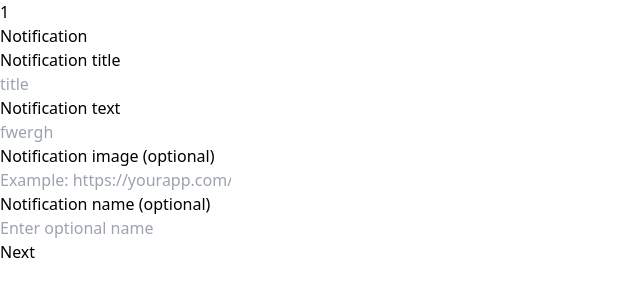
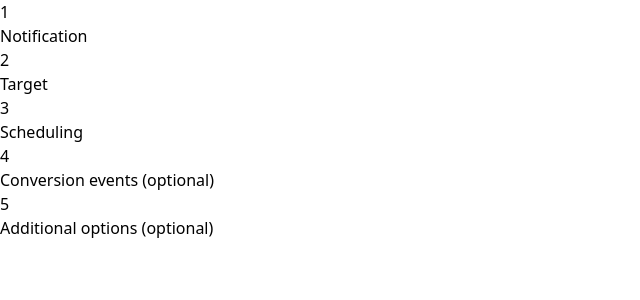
Before and after one commit to rishitsrivastava/learningReact, a React (Vite) app in the folder formHandling/: page / in a window 1280 px wide. Shown: the top 300 px of the page, without its empty margins (0-640 px from the left). Built offline with nearby package versions, Linux system fonts and the light colour scheme.

Commit message:
completed toggle dropdown and visible copied fields

```diff
--- a/formHandling/src/PageLayout.jsx
+++ b/formHandling/src/PageLayout.jsx
@@ -1,12 +1,20 @@
 import React from 'react'
 import Notification from './dropdowns/Notification'
+import Target from './dropdowns/Target'
+import Scheduling from './dropdowns/Scheduling'
+import ConversionEvents from './dropdowns/ConversionEvents'
+import AdditionalOptions from './dropdowns/AdditionalOptions'
 
 export default function PageLayout() {
   return (
-    <div className='bg-slate-200 h-screen p-9'>
-      <div className='bg-white h-full border rounded-lg overflow-y-hidden'>
+    <div className='bg-slate-100 h-screen p-9'>
+      <div className='bg-white h-full border rounded-lg shadow-xl overflow-y-auto'>
         <div className='mt-9'>
           <Notification />
+          <Target />
+          <Scheduling />
+          <ConversionEvents />
+          <AdditionalOptions />
         </div>
       </div>
     </div>
--- /dev/null
+++ b/formHandling/src/dropdowns/AdditionalOptions.jsx
@@ -0,0 +1,53 @@
+import React, { useState } from 'react'
+import PointNumber from '../components/PointNumber'
+import PointHeading from '../components/PointHeading'
+import LabelHeading from '../components/LabelHeading'
+import Button from '../components/Button'
+import Input from '../components/Input'
+
+export default function AdditionalOptions() {
+    const [dropdownVisible, setDropdownVisible] = useState(false);
+
+    const toggleDropdown = () => {
+      setDropdownVisible((prevState) => !prevState);
+    };
+
+
+  return (
+    <div className='flex flex-col ml-5 mb-5 mr-11'>
+        <div className='flex' onClick={toggleDropdown}>
+            <PointNumber number="5" />
+            <PointHeading className="" name="Additional options (optional)" />
+        </div>
+
+        {dropdownVisible && (
+        <div className='ml-11 mt-3'>
+            <div className='font-semibold mb-3'>All fields optional</div>
+
+            <LabelHeading label="Android Notification Channel" />
+            <Input />
+
+            <LabelHeading label="custom data" />
+            <Input placeholder="Key" />
+
+            <LabelHeading label="Sound" />
+            <div className='border-2 border-gray-400 w-[100px] pl-3'>
+                Disabled
+            </div>
+
+            <LabelHeading label="Expires " />
+            <div className='flex mb-3'>
+                <div className='border-2 mr-3 border-gray-400 w-[50px] pl-4'>
+                    4
+                </div>
+                <div className='border-2 border-gray-400 w-[100px] pl-4'>
+                    weeks
+                </div>
+            </div>
+
+            <Button />
+        </div>
+        )}
+    </div>
+  )
+}
--- /dev/null
+++ b/formHandling/src/dropdowns/ConversionEvents.jsx
@@ -0,0 +1,50 @@
+import React, { useState } from 'react';
+import PointNumber from '../components/PointNumber';
+import PointHeading from '../components/PointHeading';
+import LabelHeading from '../components/LabelHeading';
+import Button from '../components/Button';
+
+export default function ConversionEvents() {
+  const [dropdownVisible, setDropdownVisible] = useState(false);
+
+  const toggleDropdown = () => {
+    setDropdownVisible((prevState) => !prevState);
+  };
+
+  return (
+    <div className='flex flex-col ml-5 mb-5 mr-11'>
+      <div className='flex' onClick={toggleDropdown}> {/* Added onClick event to toggle dropdown visibility */}
+        <PointNumber number="4" />
+        <PointHeading className="" name="Conversion events (optional)" />
+      </div>
+
+      {/* Conditional rendering based on dropdown visibility */}
+      {dropdownVisible && (
+        <div className='ml-11 mt-3'>
+          <div className='flex p-2'>
+            <div className='mr-6'>
+              Sent
+            </div>
+            <div className='mr-6'>
+              Opened
+            </div>
+            <div className='border border-gray-400 pl-2 pr-2'>
+              <div className=''>
+                Select goal metric
+              </div>
+            </div>
+          </div>
+
+          <LabelHeading label="Analytics label " />
+          <div className='border border-gray-400 pl-2 w-[200px] mb-4'>
+            <div>
+              Add an analytics label
+            </div>
+          </div>
+
+          <Button />
+        </div>
+      )}
+    </div>
+  );
+}
--- a/formHandling/src/dropdowns/Notification.jsx
+++ b/formHandling/src/dropdowns/Notification.jsx
@@ -6,36 +6,24 @@ import Input from '../components/Input'
 import Button from '../components/Button'
 
 export default function Notification() {
-    const [formData, setFormData] = useState({
-        title: '',
-        text: '',
-        imageUrl: '',
-        name: '',
-      });
+    const [dropdownVisible, setDropdownVisible] = useState(false);
 
-    const handleChange = (e) => {
-        const { name, value } = e.target;
-        setFormData((prevData) => ({
-          ...prevData,
-          [name]: value,
-        }));
+    const toggleDropdown = () => {
+      setDropdownVisible((prevState) => !prevState);
     };
 
-    const handleForm = (e) => {
-        e.preventDefault();
-        alert("form submitted")
-        console.log(formData)
-    }
+
   return (
     <div className='flex flex-col ml-5 mr-11'>
-        <div className='flex mb-5'>
+        <div className='flex mb-5' onClick={toggleDropdown}>
             <PointNumber number="1" />
             <PointHeading className="" name="Notification" />
         </div>
 
+        {dropdownVisible && (
         <div className='ml-11'>
             <div className='flex flex-col'>
-                <form onSubmit={handleForm}>
+                <form>
                     <LabelHeading label="Notification title" />
                     <Input placeholder="title" />
                     <LabelHeading label="Notification text" />
@@ -48,6 +36,7 @@ export default function Notification() {
                 </form>
             </div>
         </div>
+        )}
     </div>
   )
 }
--- /dev/null
+++ b/formHandling/src/dropdowns/Scheduling.jsx
@@ -0,0 +1,37 @@
+import React, { useState } from 'react'
+import PointNumber from '../components/PointNumber'
+import PointHeading from '../components/PointHeading'
+import LabelHeading from '../components/LabelHeading'
+import Button from '../components/Button'
+
+export default function Scheduling() {
+    const [dropdownVisible, setDropdownVisible] = useState(false);
+
+    const toggleDropdown = () => {
+      setDropdownVisible((prevState) => !prevState);
+    };
+
+
+  return (
+    <div className='flex flex-col ml-5 mb-5 mr-11'>
+        <div className='flex' onClick={toggleDropdown}>
+            <PointNumber number="3" />
+            <PointHeading className="" name="Scheduling" />
+        </div>
+
+        {dropdownVisible && (
+        <div className='ml-11 mt-3'>
+            <div className='font-medium text-gray-600'>
+                Send to eligible users
+            </div>
+            <div className='border w-[180px] mt-2 mb-4'>
+                <div className='flex ml-3'>
+                    Now
+                </div>
+            </div>
+            <Button />
+        </div>
+        )}
+    </div>
+  )
+}
--- /dev/null
+++ b/formHandling/src/dropdowns/Target.jsx
@@ -0,0 +1,62 @@
+import React, { useState } from 'react'
+import PointNumber from '../components/PointNumber'
+import PointHeading from '../components/PointHeading'
+import LabelHeading from '../components/LabelHeading'
+import Button from '../components/Button'
+
+export default function Target() {
+    const [dropdownVisible, setDropdownVisible] = useState(false);
+
+    const toggleDropdown = () => {
+      setDropdownVisible((prevState) => !prevState);
+    };
+
+
+  return (
+    <div className='flex flex-col ml-5 mr-11'>
+        <div className='flex mb-5' onClick={toggleDropdown}>
+            <PointNumber number="2" />
+            <PointHeading className="" name="Target" />
+        </div>
+
+        {dropdownVisible && (
+        <div>
+            <div className='ml-11 flex'>
+            <div className='mr-6 bg-blue-300 cursor-pointer text-blue-800 font-semibold p-1'>
+                User segment
+            </div>
+            <div className='p-1 font-semibold cursor-pointer'>
+                Topic
+            </div>
+        </div>
+
+        <div className='ml-11 mt-3'>
+            <div className='flex flex-col'>
+                <form>
+                    <LabelHeading label="Target User if..." />
+                    <div className='grid-cols-3 mt-2 flex justify-between font-normal border border-2 p-1 border-gray-300'>
+                        <div>
+                            App
+                        </div>
+                        <div>
+                            com.airtel.hackathon
+                        </div>
+                        <div>
+                            and
+                        </div>
+                    </div>
+                    <div className='border rounded-lg w-[200px] cursor-pointer flex justify-center mt-3 mb-4'>
+                        <div className='text-gray-500 p-1'>
+                            Target Another app
+                        </div>
+                    </div>
+
+                    <Button />
+                </form>
+            </div>
+        </div>
+        </div>
+        )}
+    </div>
+  )
+}
```
